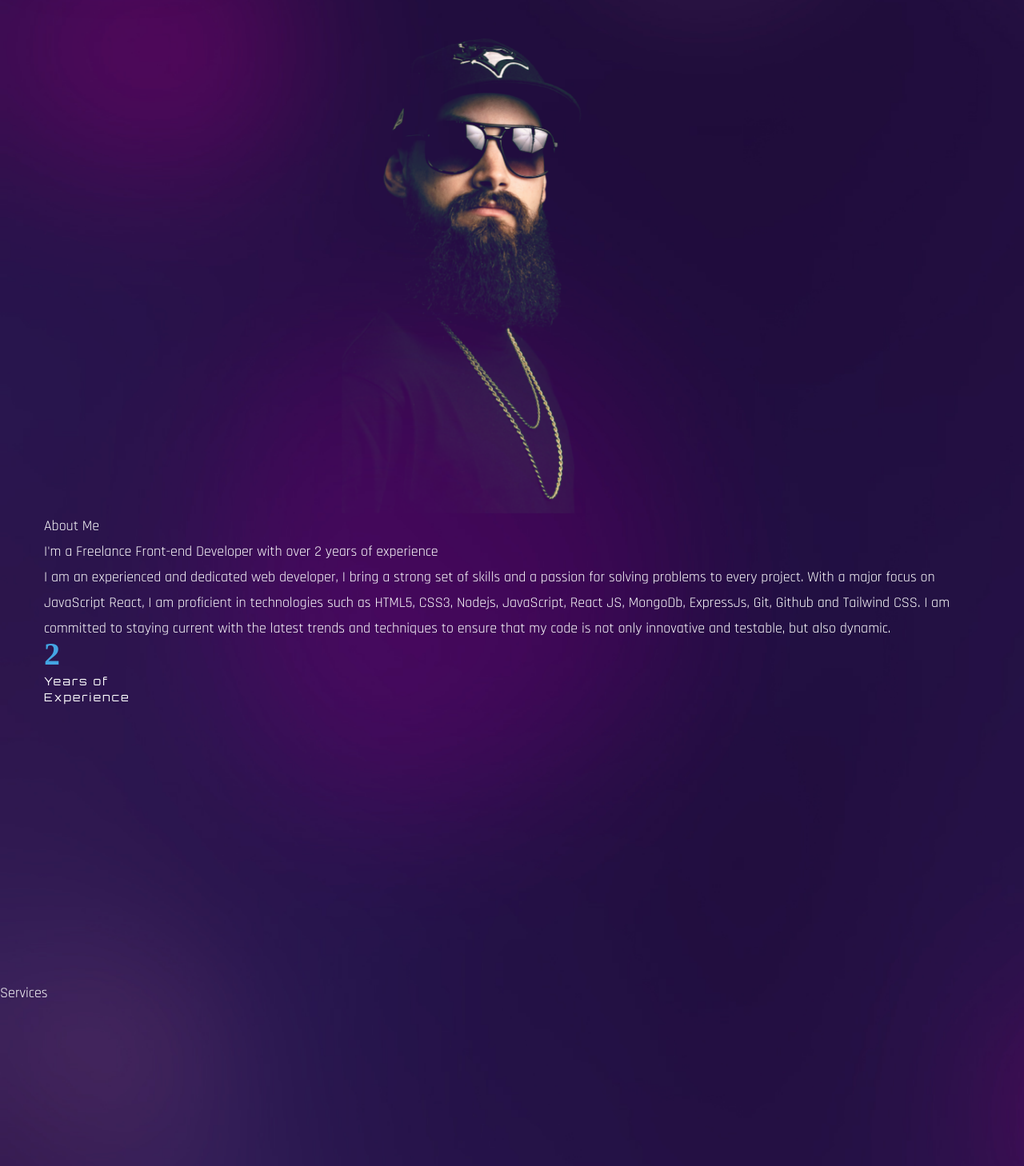
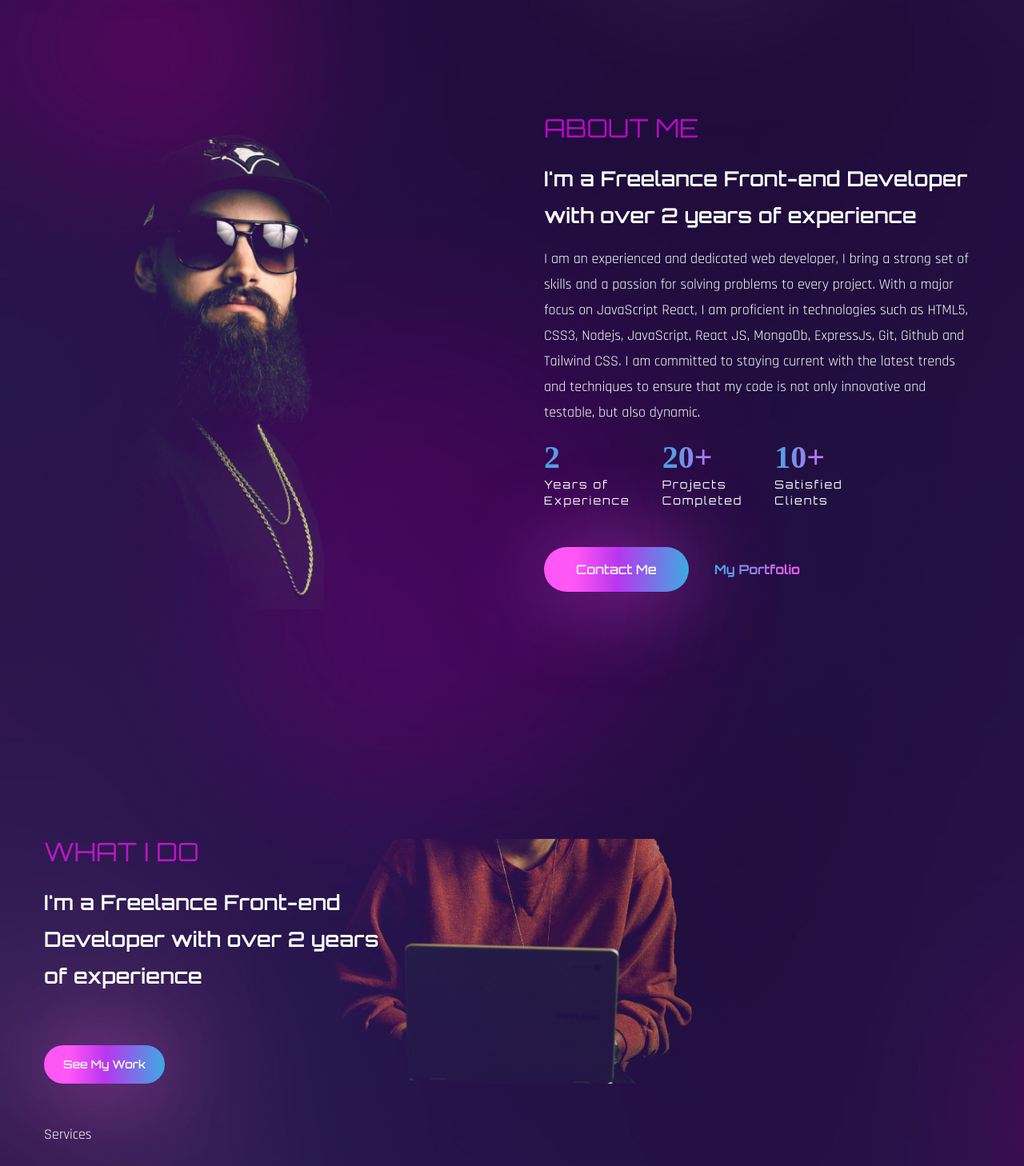
Before and after one commit to ogidibrown/portfolio-website, a React (Create React App) app: page / in a window 1280 px wide. Shown: the part 772-2230 px from the top of the page at 80% size. Built offline with nearby package versions, Linux system fonts and the light colour scheme; the HTML template or start-up script is replaced by a standard one; a web font is replaced by a local one.

Commit message:
third commit

```diff
--- a/src/components/About.js
+++ b/src/components/About.js
@@ -11,16 +11,28 @@ const About = () => {
 
   return <section id='about' className='section' ref={ref}>
            <div className="container mx-auto">
+            <div className='flex flex-col gap-y-10 lg:flex-row lg:items-center lg:gap-x-20 lg:gap-y-0 h-screen'>
             {/*img */}
-            <div className='flex-1 bg-about bg-contain bg-no-repeat h-[640px] mix-blend-lighten bg-top'>
-            </div>
+            <motion.div
+            variants={fadeIn('right', 0.3)}
+            initial='hidden'
+            whileInView={'show'}
+            viewport={{once:false,amount:0.3 }}
+
+            className='flex-1 bg-about bg-contain bg-no-repeat h-[640px] mix-blend-lighten bg-top'>
+            </motion.div>
             {/*text */}
-            <div>
-             <h2>About Me</h2>
-             <h3>  I'm a Freelance Front-end Developer
+            <motion.div
+              variants={fadeIn('left', 0.5)}
+              initial='hidden'
+              whileInView={'show'}
+              viewport={{once:false,amount:0.3 }}
+              className='flex-1 '>
+             <h2 className='h2 text-accent'>About Me</h2>
+             <h3 className='h3 mb-4'>  I'm a Freelance Front-end Developer
                    with over 2 years of experience
             </h3>
-             <p>
+             <p className='mb-6'>
              I am an experienced and dedicated web developer, I bring a strong set of
              skills and a passion for solving problems to every project. With a major
             focus on JavaScript React, I am proficient in technologies
@@ -29,17 +41,42 @@ const About = () => {
             and testable, but also dynamic.
              </p>
              {/*stats*/}
-             <div>
+             <div className='flex gap-x-6 lg:gap-x-10 mb-12'>
               <div>
                 <div className='text-[40px] font-tertiary text-gradient mb-2'>
-                 { inView? <Countup start={0} end={2} duration={2} /> : 2 }
-                </div>
+                 { inView? <Countup start={0} end={2} duration={4} /> : 2 }
+                   </div>
                   <div className='font-primary text-sm tracking-[2px]'>
                     Years of <br/>
                     Experience
                   </div>
               </div>
+
+              <div>
+                <div className='text-[40px] font-tertiary text-gradient mb-2'>
+                 { inView? <Countup start={0} end={20} duration={8} /> : 20 }+
+                   </div>
+                  <div className='font-primary text-sm tracking-[2px]'>
+                    Projects <br/>
+                    Completed
+                  </div>
+              </div>
+
+              <div>
+                <div className='text-[40px] font-tertiary text-gradient mb-2'>
+                 { inView? <Countup start={0} end={10} duration={8} /> : 10 }+
+                   </div>
+                  <div className='font-primary text-sm tracking-[2px]'>
+                    Satisfied <br/>
+                    Clients
+                  </div>
+              </div>
              </div>
+             <div className='flex gap-x-8 items-center'>
+                  <button className='btn btn-lg'>Contact Me</button>
+                  <a className='text-gradient btn-link' href="#">My Portfolio</a>
+                </div>
+            </motion.div>
             </div>
            </div>
         </section>;
--- a/src/components/Services.js
+++ b/src/components/Services.js
@@ -1,9 +1,41 @@
-import React from 'react';
+import {BsArrowUpRight} from 'react-icons/bs'
+import {motion} from 'framer-motion'
+import { fadeIn } from '../variants';
 
 const Services = () => {
-  return <div id='services' className='section'>
-            Services
-          </div>;
+const services =[
+  {
+    name:'UI/UX Design',
+    description:'I can collabrate with UI/UX designers to raise user satisfaction and ensure user-based company goals are reached. Such goals might include increasing newsletter sign-ups and also improving sales conversions',
+    link:'Learn More',
+  },
+  {
+    name:'Digital Marketing ',
+    description:'Digital Marketting requires an advance level of problem-solving and analytical thinking. I have the ability to analyze and market to the public and visualize several possible ways to advertise to the world with the help of marketting tools like PowerBi and Google trends to acertain the best solution.',
+    link:'Learn More',
+  },
+  {
+    name:'Producting Branding',
+    description:'I rise to the challenge of updating and keeping in touch with the latest in technologies to brand my products. I have enormous interest in product branding and I beleive it plays the vital role marketing.',
+    link:'Learn More',
+  },
+]
+
+  return <section id='services' className='section'>
+            <div className="container mx-auto">
+              <div>
+                {/*texts & image*/}
+                <div className='flex-1 lg:bg-services lg:bg-bottom bg-no-repeat mix-blend-lighten mb-12'>
+                  <h2 className='h2 text-accent mb-6'>What I Do</h2>
+                  <h3 className='h3 max-w-[455px] mb-16 '>I'm a Freelance Front-end Developer
+                   with over 2 years of experience</h3>
+                   <button className='btn btn-sm'>See My Work</button>
+                </div>
+                {/*services*/}
+                <div>Services</div>
+              </div>
+            </div>
+          </section>;
 };
 
 export default Services;
```
